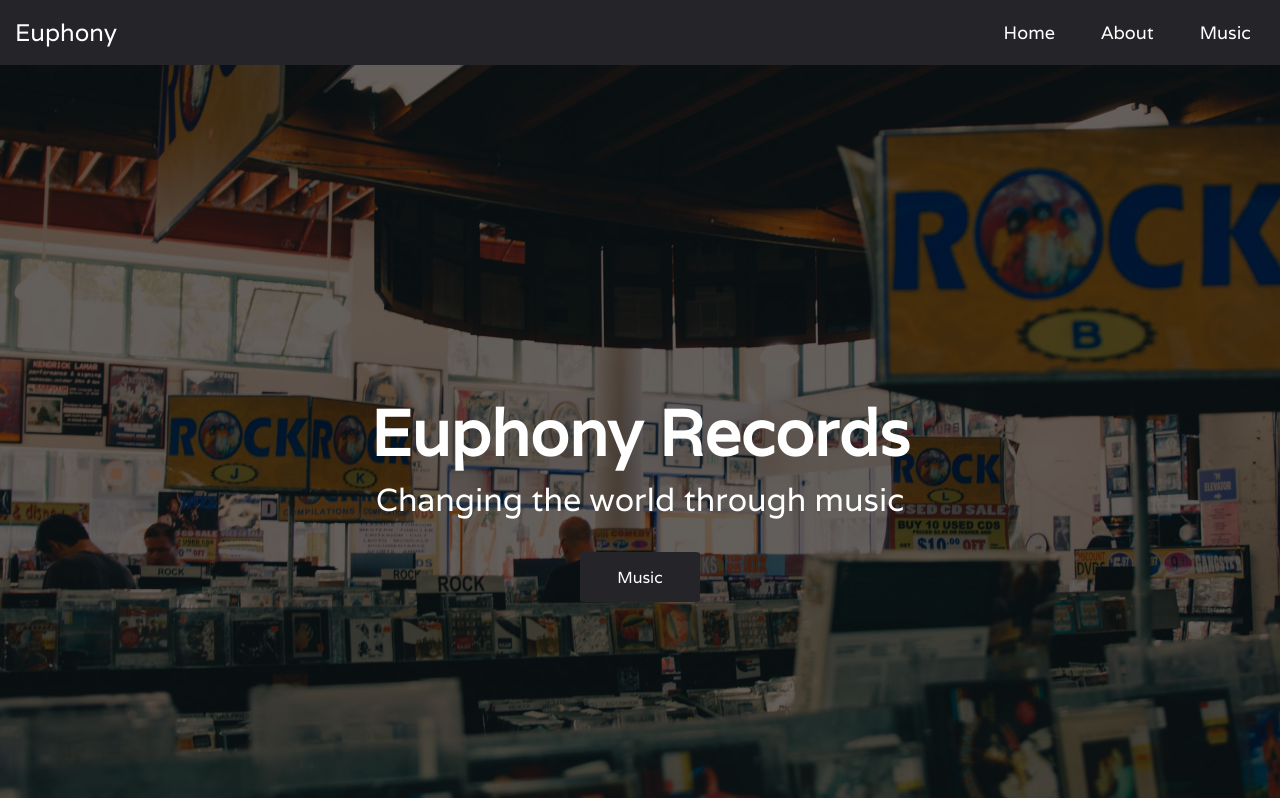
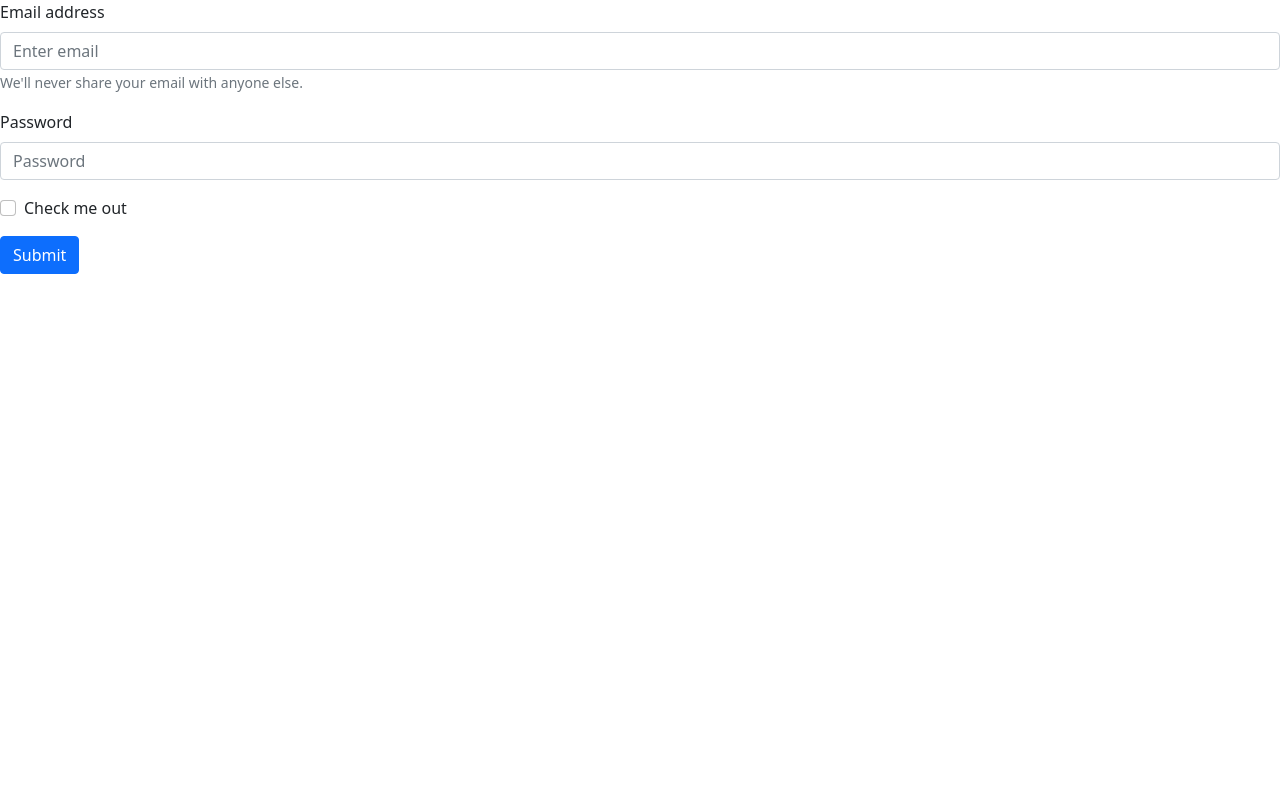
Before and after one commit to elidvenega/euphony_records_react, a React (Create React App) app: page / in a window 1280 px wide. Shown: the top 798 px of the page. Built offline with nearby package versions, Linux system fonts and the light colour scheme.

Commit message:
changes were made to code

```diff
--- a/package.json
+++ b/package.json
@@ -3,10 +3,12 @@
   "version": "0.1.0",
   "private": true,
   "dependencies": {
-    "@testing-library/jest-dom": "^5.16.3",
+    "@testing-library/jest-dom": "^5.16.4",
     "@testing-library/react": "^13.0.0",
     "@testing-library/user-event": "^14.0.4",
+    "bootstrap": "^5.1.3",
     "react": "^18.0.0",
+    "react-bootstrap": "^2.2.3",
     "react-dom": "^18.0.0",
     "react-scripts": "5.0.0",
     "web-vitals": "^2.1.4"
--- a/src/App.js
+++ b/src/App.js
@@ -1,15 +1,18 @@
-import { Nav } from './components/Nav';
-import { MainImg } from './components/MainImg';
-import { Body } from './components/Body';
-import {Footer} from './components/Footer';
+// import { Nav } from './components/Nav';
+// import { MainImg } from './components/MainImg';
+// import { Body } from './components/Body';
+// import {Footer} from './components/Footer';
+import {ContactForm} from './components/ContactForm';
+
 
 function App() {
   return (
     < >
-    <Nav />
+    <ContactForm />
+    {/* <Nav />
     <MainImg />
     <Body />
-    <Footer/>
+    <Footer/> */}
     </>
   );
 }
--- /dev/null
+++ b/src/components/ContactForm.jsx
@@ -0,0 +1,32 @@
+import React from "react";
+import Button from 'react-bootstrap/Button'
+import Form from 'react-bootstrap/Form'
+
+export const ContactForm = () => {
+  return (
+
+    <>
+  <Form>
+  <Form.Group className="mb-3" controlId="formBasicEmail">
+    <Form.Label>Email address</Form.Label>
+    <Form.Control type="email" placeholder="Enter email" />
+    <Form.Text className="text-muted">
+      We'll never share your email with anyone else.
+    </Form.Text>
+  </Form.Group>
+
+  <Form.Group className="mb-3" controlId="formBasicPassword">
+    <Form.Label>Password</Form.Label>
+    <Form.Control type="password" placeholder="Password" />
+  </Form.Group>
+  <Form.Group className="mb-3" controlId="formBasicCheckbox">
+    <Form.Check type="checkbox" label="Check me out" />
+  </Form.Group>
+  <Button variant="primary" type="submit">
+    Submit
+  </Button>
+</Form>
+</>
+
+  );
+};
--- a/src/index.css
+++ b/src/index.css
@@ -1,6 +1,6 @@
 @import url("https://fonts.googleapis.com/css2?family=Varela&display=swap");
 :root {
-    --primary-color: #252529;
+    --main-color: #252529;
     --secondary-color: #3d3d3d;
     --btn-dark: #2c3a47;
     --btn-dark-two: #303952;
@@ -26,7 +26,7 @@
     align-items: center;
     justify-content: space-between;
     padding: 15px;
-    background-color: var(--primary-color);
+    background-color: var(--main-color);
     color: #fff;
 }
 .nav-links a {
@@ -56,7 +56,7 @@
     position: relative;
 }
 .dropdown {
-    background-color: var(--primary-color);
+    background-color: var(--main-color);
     padding: 1em 0;
     position: absolute;
     /*WITH RESPECT TO PARENT*/
@@ -217,7 +217,7 @@
 }
 /* buttons */
 .btn {
-    background-color: var(--primary-color);
+    background-color: var(--main-color);
     color: #fff;
     height: 50px;
     padding: 15px;
@@ -248,7 +248,7 @@
     color: #fff;
 }
 .btn-2 {
-    background-color: var(--primary-color);
+    background-color: var(--main-color);
     color: #fff;
     height: 50px;
     padding: 15px;
@@ -299,7 +299,7 @@
 }
 /* footer */
 footer {
-    background-color: var(--primary-color);
+    background-color: var(--main-color);
     color: rgb(59, 59, 59);
     font-size: 1.5rem;
     text-align: center;
@@ -380,7 +380,7 @@
     .menu {
         display: none;
         position: absolute;
-        background-color: var(--primary-color);
+        background-color: var(--main-color);
         right: 0;
         left: 0;
         text-align: center;
@@ -448,7 +448,7 @@
     }
     /* button */
     .btn {
-        background-color: var(--primary-color);
+        background-color: var(--main-color);
         color: #fff;
         padding: 0.7rem 0.9rem;
         display: inline-block;
@@ -473,7 +473,7 @@
         color: #fff;
     }
     .btn-2 {
-        background-color: var(--primary-color);
+        background-color: var(--main-color);
         color: #fff;
         font-size: 0.9rem;
         padding: 0.7rem 0.9rem;
--- a/src/index.js
+++ b/src/index.js
@@ -1,7 +1,10 @@
 import React from 'react';
 import ReactDOM from 'react-dom/client';
-import './index.css';
+// import './index.css';
+import 'bootstrap/dist/css/bootstrap.min.css';
 import App from './App';
+
+
 
 
 const root = ReactDOM.createRoot(document.getElementById('root'));
```
Also changed, not shown: 1 other file (tests, documents, lock files or other folders).
